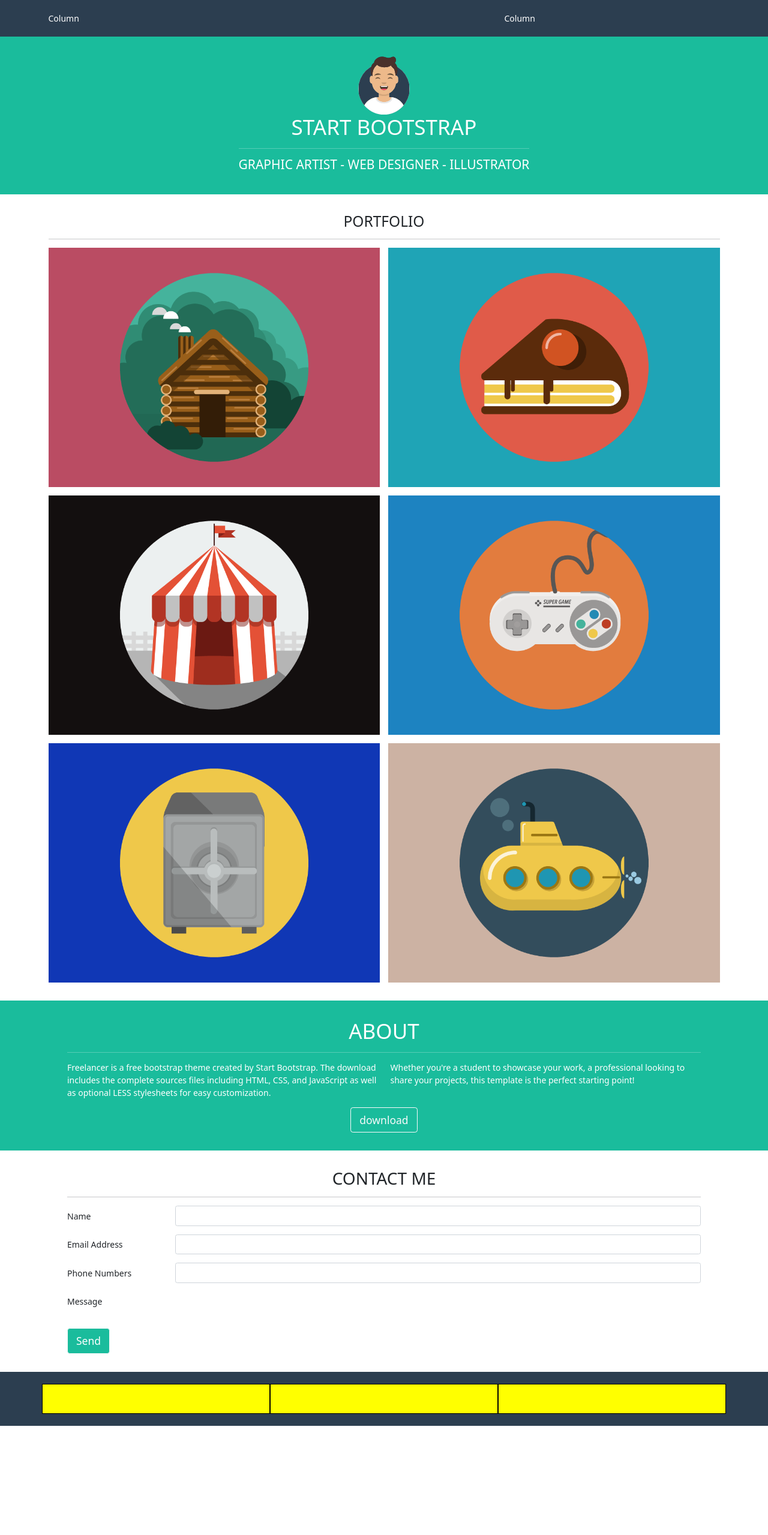
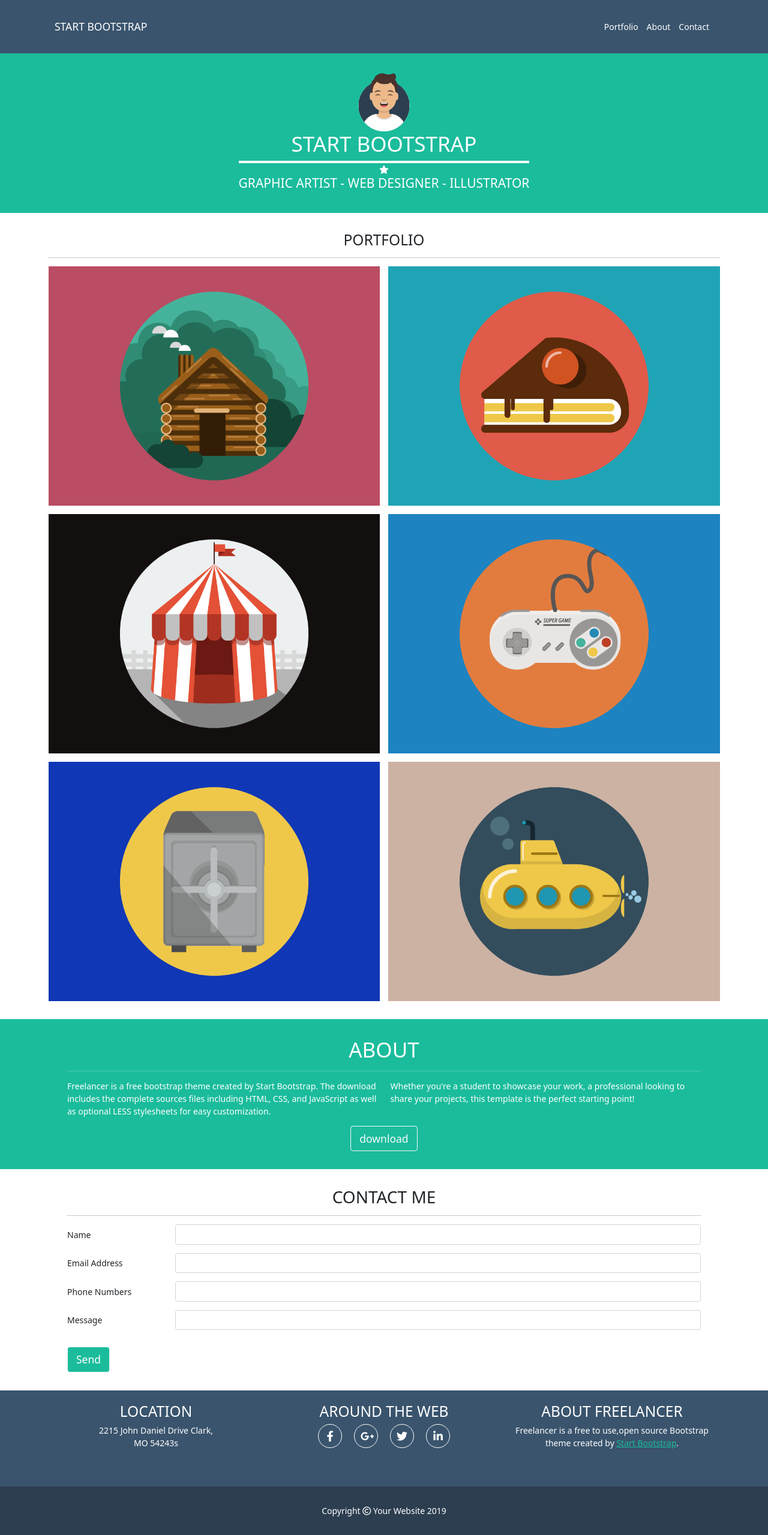
Before and after one commit to aurorapuli/html-css-bootstrap-freelancer, a plain HTML site: page index.html in a window 1280 px wide. Shown: the whole page at 60% size. Before the commit the page ends 2377 px from the top, so only its background shows below. Drawn offline with nearby package versions, Linux system fonts and the light colour scheme.

Commit message:
concluso footer

```diff
--- a/css/style.css
+++ b/css/style.css
@@ -9,10 +9,27 @@
 
 
 header, footer{
-    background-color:#2c3e50;
+    background-color: #3a546d;
     color: white;
     padding: 20px 0;
 }
+
+/* stili navbar */
+
+#navbar .navbar-light .navbar-brand{
+    color: white;
+}
+
+#navbar .navbar-light .navbar-nav .nav-link.active, #navbar .navbar-light .navbar-nav .show > .nav-link{
+    color: white;
+}
+
+#navbar .navbar-light .navbar-toggler {
+    color: white;
+    border-color: white
+}
+
+/* stili section */
 
 section{
     padding: 30px 0;
@@ -27,14 +44,32 @@ section{
     color: white;
 }
 
+.my-linewhite{
+    border: 2px solid white;
+}
+
 .my-immagine img{
     width: 100%;
 }
 
-/* DEFOULT */
 
-footer .col{
-    height: 50px;
-    background-color: yellow;
-    border: 1px solid black;
+/* stili footer */
+
+footer .fa-brands{
+    width: 40px;
+     height: 40px;
+    font-size: 18px;
+    border: 1px solid white;
+    margin: 0 10px;
+    padding: 10px;
+    border-radius: 50%;
 }
+
+.my-colorgreen{
+    color: #1abc9c;
+}
+
+.my-copiright{
+  background-color: #2c3e50;
+  color: white;
+}
--- a/index.html
+++ b/index.html
@@ -3,6 +3,7 @@
 <head>
     <meta charset="UTF-8">
     <meta name="viewport" content="width=device-width, initial-scale=1.0">
+    <link rel="stylesheet" href="https://cdnjs.cloudflare.com/ajax/libs/font-awesome/6.4.2/css/all.min.css" integrity="sha512-z3gLpd7yknf1YoNbCzqRKc4qyor8gaKU1qmn+CShxbuBusANI9QpRohGBreCFkKxLhei6S9CQXFEbbKuqLg0DA==" crossorigin="anonymous" referrerpolicy="no-referrer" />
     <link href="https://cdn.jsdelivr.net/npm/bootstrap@5.0.2/dist/css/bootstrap.min.css" rel="stylesheet" integrity="sha384-EVSTQN3/azprG1Anm3QDgpJLIm9Nao0Yz1ztcQTwFspd3yD65VohhpuuCOmLASjC" crossorigin="anonymous">
     <link rel="stylesheet" href="css/style.css">
     <title>Document</title>
@@ -11,16 +12,23 @@
 
     <!-- inizio header -->
     <header>
-        <div class="container">
-            <div class="row d-flex justify-content-between">
-              <div class="col-4">
-                Column
-              </div>
-              <div class="col-4">
-                Column
-              </div>
-            </div>
-          </div>
+        <div id="navbar" class="container">
+            <nav class="navbar navbar-expand-lg navbar-light">
+                <div class="container-fluid">
+                  <a class="navbar-brand" href="#">START BOOTSTRAP</a>
+                  <button class="navbar-toggler" type="button" data-bs-toggle="collapse" data-bs-target="#navbarNavAltMarkup" aria-controls="navbarNavAltMarkup" aria-expanded="false" aria-label="Toggle navigation">
+                    <span class="navbar-toggler-icon"></span>
+                  </button>
+                  <div class="collapse navbar-collapse justify-content-end" id="navbarNavAltMarkup">
+                    <div class="navbar-nav">
+                      <a class="nav-link active" aria-current="page" href="#">Portfolio</a>
+                      <a class="nav-link active" aria-current="page" href="#">About</a>
+                      <a class="nav-link active" aria-current="page" href="#">Contact</a>
+                    </div>
+                  </div>
+                </div>
+              </nav>
+        </div>
     </header>
 
 
@@ -30,7 +38,11 @@
             <div class="text-center">
                 <img src="img/avatar.svg" class="rounded mx-auto d-block avatar" alt="...">
                 <h1>START BOOTSTRAP</h1>
-                <div><hr></div>
+                <div>
+                    <div class="my-linestar">
+                        <div class="my-linewhite"></div><i class="fa-solid fa-star"></i></span>
+                    </div>
+                </div>
                 <h4>GRAPHIC ARTIST - WEB DESIGNER - ILLUSTRATOR</h4>
             </div>
         </div>
@@ -42,22 +54,22 @@
             <h3>PORTFOLIO</h3>
             <div><hr></div>
             <div class="row row-cols-1 row-cols-sm-2 row-cols-xxl-3 g-3">
-                <div class=" my-height col">
+                <div class="col">
                     <div class="my-immagine"><img src="img/cabin.png" alt=""></div>
                 </div>
-                <div class=" my-height col">
+                <div class="col">
                     <div class="my-immagine"><img src="img/cake.png" alt=""></div>
                 </div>
-                <div class=" my-height col">
+                <div class="col">
                     <div class="my-immagine"><img src="img/circus.png" alt=""></div>
                 </div>
-                <div class=" my-height col">
+                <div class="col">
                     <div class="my-immagine"><img src="img/game.png" alt=""></div>
                 </div>
-                <div class=" my-height col">
+                <div class="col">
                     <div class="my-immagine"><img src="img/safe.png" alt=""></div>
                 </div>
-                <div class=" my-height col">
+                <div class="col">
                     <div class="my-immagine"><img src="img/submarine.png" alt=""></div>
                 </div>
             </div>
@@ -92,7 +104,7 @@
                 <div class="row mb-3">
                   <label for="inputEmail3" class="col-sm-2 col-form-label">Name</label>
                   <div class="col-sm-10">
-                    <input type="email" class="form-control" id="inputEmail3">
+                    <input type="text" class="form-control" id="inputEmail3">
                   </div>
                 </div>
                 <div class="row mb-3">
@@ -110,6 +122,7 @@
                   <div class="row mb-3 border-top-1" >
                     <label for="inputPassword3" class="col-sm-2 col-form-label">Message</label>
                     <div class="col-sm-10">
+                        <input type="text" class="form-control" id="inputEmail3">
                     </div>
                   </div>
                 <div class="row mb-3">
@@ -124,13 +137,30 @@
     <!-- inizio footer -->
     <footer>
         <div class="container">
-            <div class="row row-cols-1 row-cols-sm-3">
-                <div class="col"></div>
-                <div class="col"></div>
-                <div class="col"></div>
+            <div class="row row-cols-1 row-cols-sm-3 text-center">
+                <div class="col mb-5">
+                    <h3>LOCATION</h3>
+                    <div>2215 John Daniel Drive Clark,<br> MO 54243s</div>
+                </div>
+                <div class="col mb-5">
+                    <h3>AROUND THE WEB</h3>
+                    <div class="d-flex justify-content-center">
+                        <div><i class="fa-brands fa-facebook-f"></i></div>
+                        <div><i class="fa-brands fa-google-plus-g"></i></div>
+                        <div><i class="fa-brands fa-twitter"></i></div>
+                        <div><i class="fa-brands fa-linkedin-in"></i></div>
+                    </div>
+                </div>
+                <div class="col mb-5">
+                    <h3>ABOUT FREELANCER</h3>
+                    <div>Freelancer is a free to use,open source Bootstrap theme created by <a class="my-colorgreen" href="#"> Start Bootstrap</a>.</div>
+                </div>
             </div>
         </div>
     </footer>
-
+        <section class="text-center my-copiright">
+            <div>Copyright <i class="fa-regular fa-copyright"></i> Your Website 2019</div>
+        </section>
+    <script src="https://cdn.jsdelivr.net/npm/bootstrap@5.0.2/dist/js/bootstrap.bundle.min.js" integrity="sha384-MrcW6ZMFYlzcLA8Nl+NtUVF0sA7MsXsP1UyJoMp4YLEuNSfAP+JcXn/tWtIaxVXM" crossorigin="anonymous"></script>
 </body>
 </html>
```
